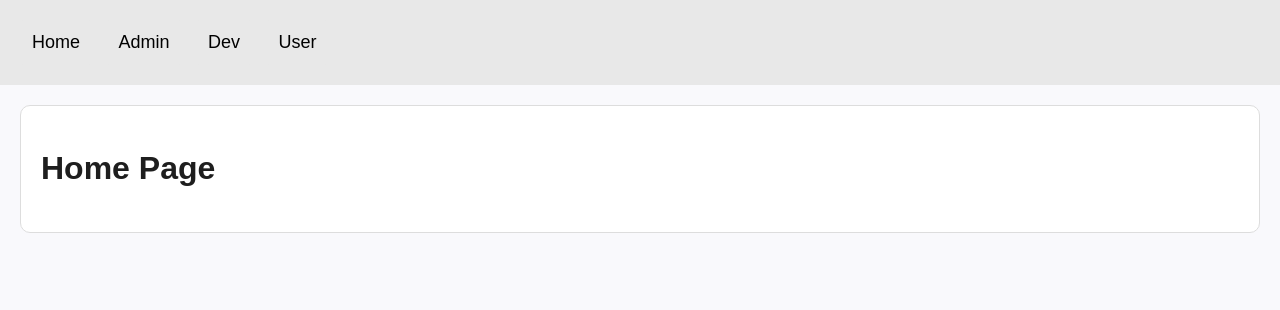
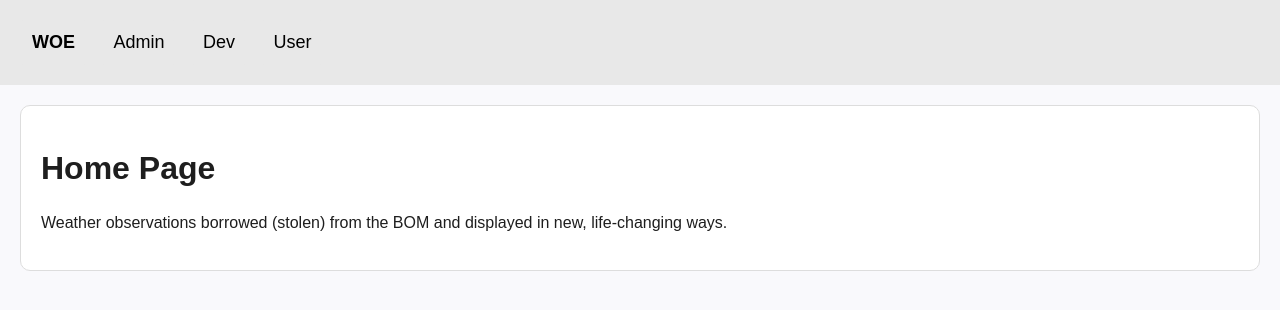
Before and after one commit to mrcrowley42/Project5, a Django app: page / in a window 1280 px wide. Shown: the top 310 px of the page. Run offline with Django 4.2, Linux system fonts and the light colour scheme; data comes from the database, SQL or seed files in the repository; parts of the project's set-up code (start-up, migrations or seed data) failed here and were passed over.

Commit message:
home page update

```diff
--- a/project5/woe/static/woe/style.css
+++ b/project5/woe/static/woe/style.css
@@ -41,6 +41,10 @@ td {
 .navigation a {
     text-decoration: none;
     color: inherit;
+}
+
+.nav-title {
+    font-weight: bold;
 }
 
 
--- a/project5/woe/templates/base.html
+++ b/project5/woe/templates/base.html
@@ -11,13 +11,21 @@
 </head>
 <body>
 <div class="navigation">
-            <a href="{% url 'index' %}"><button>Home</button></a>
-    <a href="{% url 'admin' %}"><button>Admin</button></a>
-    <a href="{% url 'dev_page' %}"><button>Dev</button></a>
-            <a href="{% url 'user_page' %}"><button>User</button></a>
-        </div>
+    <a href="{% url 'index' %}">
+        <button class="nav-title">WOE</button>
+    </a>
+    <a href="{% url 'admin' %}">
+        <button>Admin</button>
+    </a>
+    <a href="{% url 'dev_page' %}">
+        <button>Dev</button>
+    </a>
+    <a href="{% url 'user_page' %}">
+        <button>User</button>
+    </a>
+</div>
 <div class="content">
-{% block content %}{% endblock %}
+    {% block content %}{% endblock %}
 </div>
 </body>
 </html>
--- a/project5/woe/templates/index.html
+++ b/project5/woe/templates/index.html
@@ -3,4 +3,10 @@
 {% block scripts %}{% endblock %}
 {% block content %}
 <h1>Home Page</h1>
+
+<div>
+    <p>
+        Weather observations borrowed (stolen) from the BOM and displayed in new, life-changing ways.
+    </p>
+</div>
 {% endblock %}
```
